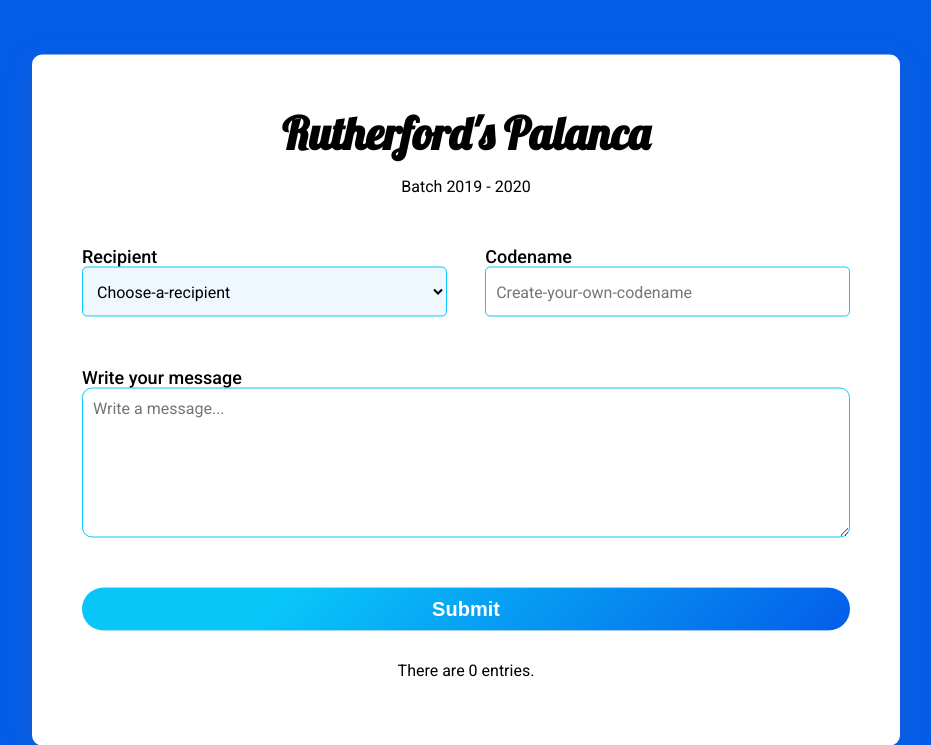
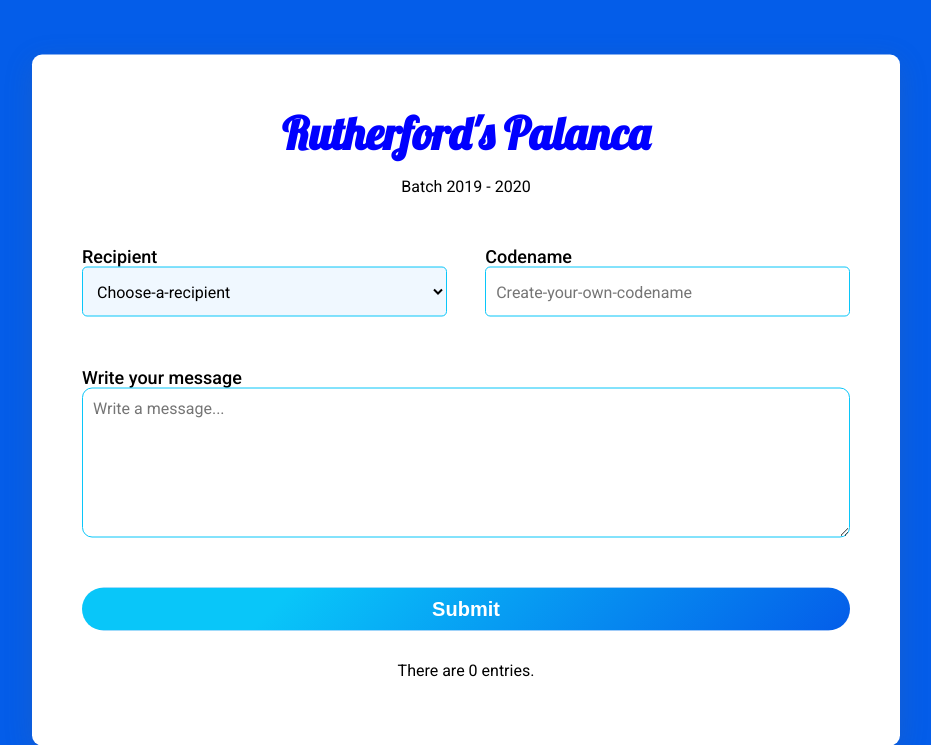
Before and after one commit to Franz1033/palanca-rutherford, a Django app: page / in a window 1280 px wide. Shown: the top 745 px of the page, without its empty margins (174-1105 px from the left). Run offline with Django 4.2, Linux system fonts and the light colour scheme; data that the repository does not hold is empty.

Commit message:
Update styles.css

```diff
--- a/ruther_palanca/palanca/static/palanca/styles.css
+++ b/ruther_palanca/palanca/static/palanca/styles.css
@@ -9,7 +9,7 @@ h1 {
     margin: 0;
     text-align: center;
     font-size:45px ;
-    color: black;
+    color: blue;
     font-family: 'Lobster', cursive;
 }
 
```
